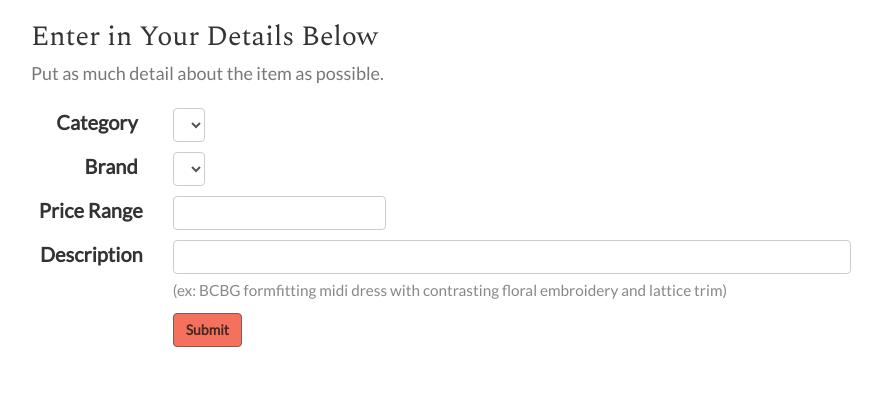
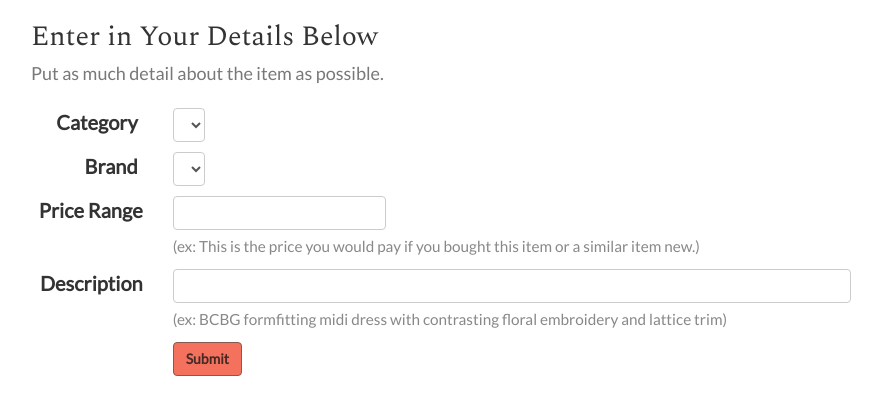
Before and after one commit to patrickspencer/regressthedress, a Flask app: page / in a window 1280 px wide. Shown: the part 372-787 px from the top of the page, without its empty margins (199-1081 px from the left). Run offline with Flask 2, Linux system fonts and the light colour scheme; lists and menus that the app fills with data are empty; parts of the project's set-up code (start-up, migrations or seed data) failed here and were passed over; some libraries are stand-ins or nearby versions.

Commit message:
Update index template

```diff
--- a/wombat/webapp/templates/index.jinja2
+++ b/wombat/webapp/templates/index.jinja2
@@ -54,10 +54,16 @@
     </div><!-- /.row -->
     <div class="row input_row">
       <div class="col-md-2 control-label">
-        <span id="price_range_label">{{ form.est_price.label }}</span>
+        <span id="price_label">{{ form.est_price.label }}</span>
       </div>
       <div class="col-md-10">
         {{ form.est_price(class_='form-control select_custom') }}
+	  <span class="form_helper_text">
+	      <br>
+	      <small>
+		  (ex: This is the price you would pay if you bought this item or a similar item new.)
+              </small>
+	  </span>
       </div><!-- /.col-md-10 -->
     </div><!-- /.row -->
     <div class="row">
```
